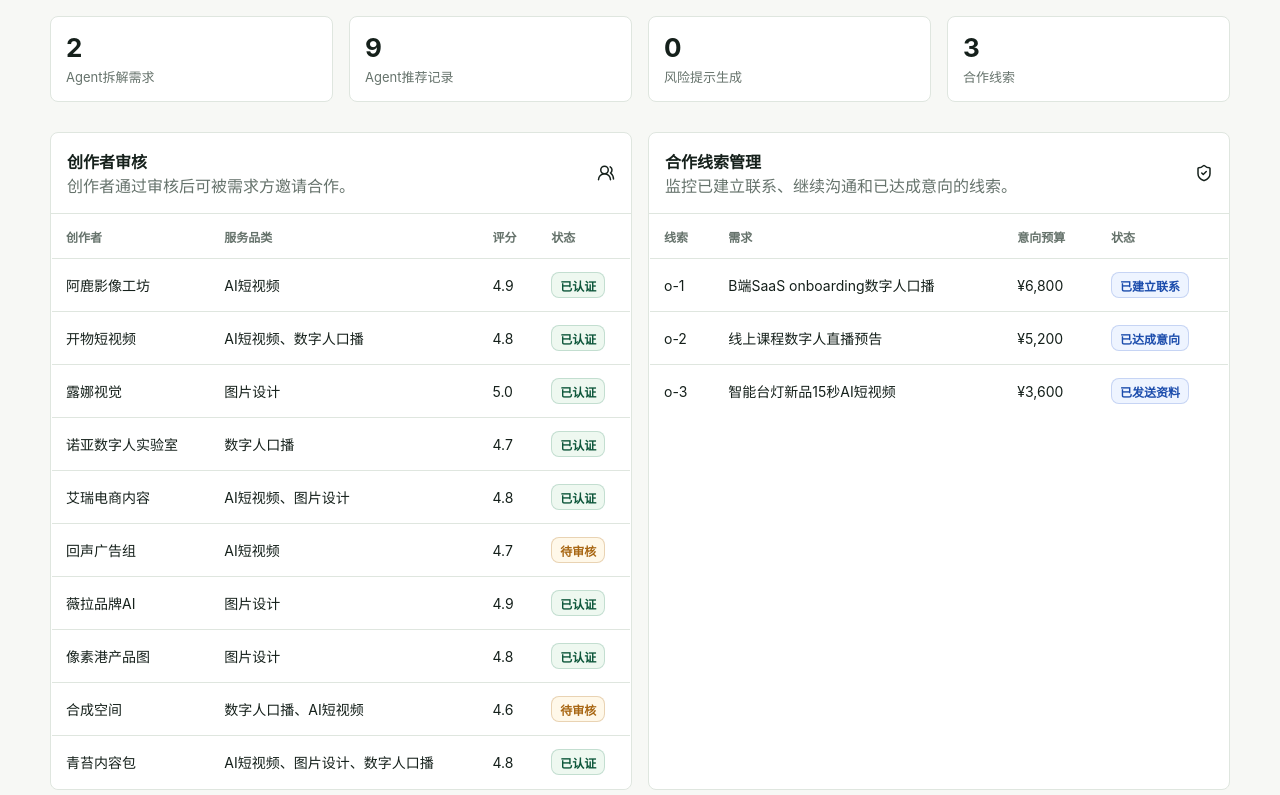
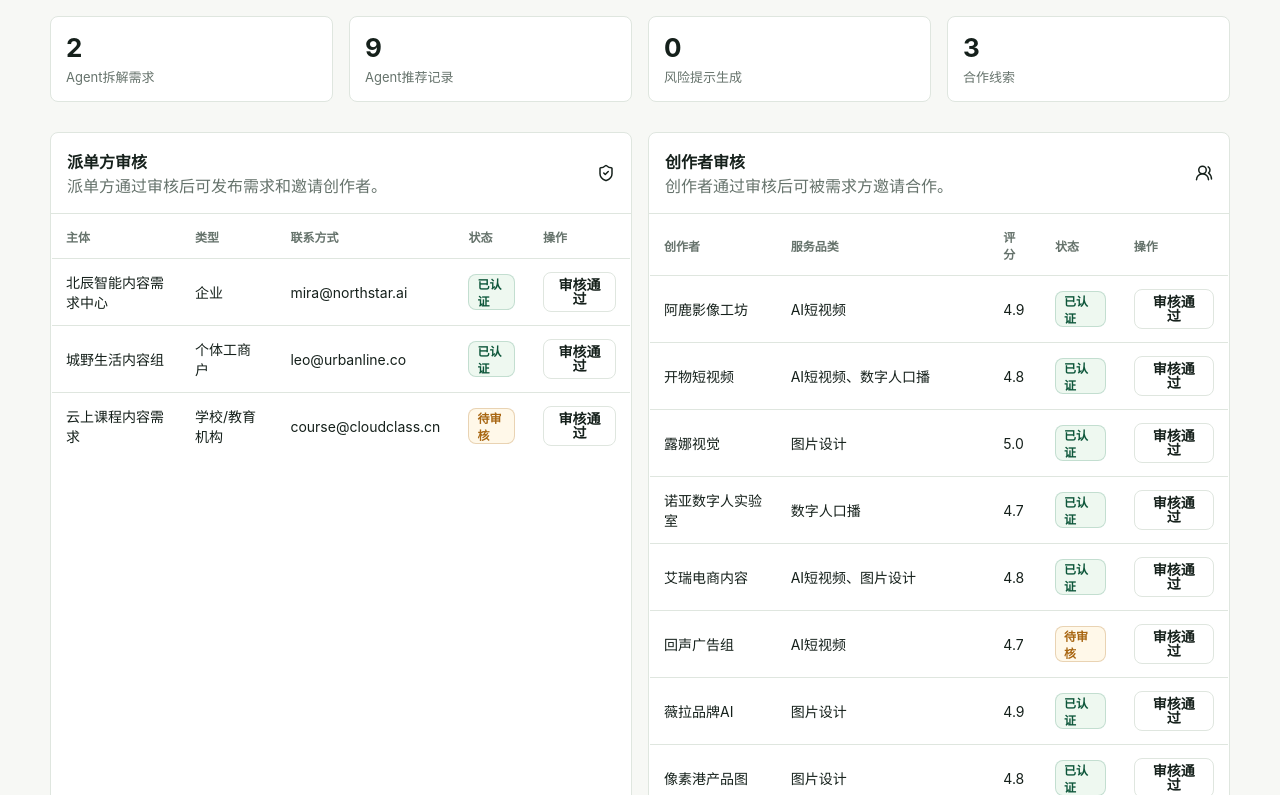
Before and after one commit to chunyang2025-bit/AIGC, a Next.js app: page /admin in a window 1280 px wide. Shown: the part 685-1480 px from the top of the page. Built offline with nearby package versions, Linux system fonts and the light colour scheme; no server answers.

Commit message:
feat: complete role workflow demo

```diff
--- a/app/admin/page.tsx
+++ b/app/admin/page.tsx
@@ -3,9 +3,8 @@
 import { RotateCcw, ShieldCheck, UsersRound } from "lucide-react";
 import { useRouter } from "next/navigation";
 import { activeOrders, monthlyActiveUsers } from "@/lib/analytics";
-import { activityEventLabel, categoryLabel, money, orderStatusLabel, roleLabel, targetTypeLabel } from "@/lib/format";
-import { approveCurrentAccount, resetDemoData, loadMarketplaceData } from "@/lib/store";
-import { setAuthStatus } from "@/lib/auth";
+import { activityEventLabel, categoryLabel, money, orderStatusLabel, roleLabel, targetTypeLabel, verificationTypeLabel } from "@/lib/format";
+import { resetDemoData, loadMarketplaceData, verifySubject } from "@/lib/store";
 
 export default function AdminPage() {
   const router = useRouter();
@@ -34,13 +33,12 @@ export default function AdminPage() {
         <button
           className="btn primary"
           onClick={() => {
-            approveCurrentAccount("buyer");
-            approveCurrentAccount("creator");
-            setAuthStatus("approved");
+            data.buyerProfiles?.filter((profile) => !profile.verified).forEach((profile) => verifySubject("buyer", profile.id));
+            data.creators.filter((creator) => !creator.verified).forEach((creator) => verifySubject("creator", creator.id));
             router.refresh();
           }}
         >
-          <ShieldCheck size={16} /> 演示审核通过
+          <ShieldCheck size={16} /> 全部审核通过
         </button>
       </div>
 
@@ -123,6 +121,52 @@ export default function AdminPage() {
         <section className="card">
           <div className="panelTop">
             <div>
+              <strong>派单方审核</strong>
+              <div className="muted">派单方通过审核后可发布需求和邀请创作者。</div>
+            </div>
+            <ShieldCheck size={18} />
+          </div>
+          <table className="table">
+            <thead>
+              <tr>
+                <th>主体</th>
+                <th>类型</th>
+                <th>联系方式</th>
+                <th>状态</th>
+                <th>操作</th>
+              </tr>
+            </thead>
+            <tbody>
+              {(data.buyerProfiles ?? []).map((profile) => (
+                <tr key={profile.id}>
+                  <td>{profile.displayName ?? profile.companyName}</td>
+                  <td>{verificationTypeLabel(profile.verificationType ?? "other")}</td>
+                  <td>{profile.contactEmail || profile.contactPhone || "-"}</td>
+                  <td>
+                    <span className={profile.verified ? "tag green" : "tag gold"}>{profile.verified ? "已认证" : "待审核"}</span>
+                  </td>
+                  <td>
+                    <button
+                      className="btn"
+                      disabled={profile.verified}
+                      onClick={() => {
+                        verifySubject("buyer", profile.id);
+                        router.refresh();
+                      }}
+                      type="button"
+                    >
+                      审核通过
+                    </button>
+                  </td>
+                </tr>
+              ))}
+            </tbody>
+          </table>
+        </section>
+
+        <section className="card">
+          <div className="panelTop">
+            <div>
               <strong>创作者审核</strong>
               <div className="muted">创作者通过审核后可被需求方邀请合作。</div>
             </div>
@@ -135,6 +179,7 @@ export default function AdminPage() {
                 <th>服务品类</th>
                 <th>评分</th>
                 <th>状态</th>
+                <th>操作</th>
               </tr>
             </thead>
             <tbody>
@@ -146,12 +191,27 @@ export default function AdminPage() {
                   <td>
                     <span className={creator.verified ? "tag green" : "tag gold"}>{creator.verified ? "已认证" : "待审核"}</span>
                   </td>
+                  <td>
+                    <button
+                      className="btn"
+                      disabled={creator.verified}
+                      onClick={() => {
+                        verifySubject("creator", creator.id);
+                        router.refresh();
+                      }}
+                      type="button"
+                    >
+                      审核通过
+                    </button>
+                  </td>
                 </tr>
               ))}
             </tbody>
           </table>
         </section>
+      </div>
 
+      <div className="grid two">
         <section className="card">
           <div className="panelTop">
             <div>
--- a/app/buyer/projects/[id]/page.tsx
+++ b/app/buyer/projects/[id]/page.tsx
@@ -20,6 +20,8 @@ export default function BuyerProjectDetailPage({ params }: { params: { id: strin
 
   const matches = getProjectMatches(data, project.id);
   const leads = data.orders.filter((order) => order.projectId === project.id);
+  const buyerProfile = data.buyerProfiles?.find((profile) => profile.userId === session?.userId);
+  const approved = buyerProfile?.verified ?? isApproved(session);
 
   return (
     <main className="main">
@@ -146,7 +148,7 @@ export default function BuyerProjectDetailPage({ params }: { params: { id: strin
                     risk={match.risk}
                     nextStep={match.nextStep}
                     onInvite={
-                      isApproved(session)
+                      approved
                         ? () => {
                             const order = inviteCreator(project.id, creator.id);
                             if (order) {
@@ -159,7 +161,7 @@ export default function BuyerProjectDetailPage({ params }: { params: { id: strin
                 );
               })}
             </div>
-            {!isApproved(session) ? <div className="notice">当前主体主页正在审核，审核通过后才能邀请创作者。</div> : null}
+            {!approved ? <div className="notice">当前主体主页正在审核，审核通过后才能邀请创作者。</div> : null}
           </section>
         </section>
 
--- a/app/provider/page.tsx
+++ b/app/provider/page.tsx
@@ -9,7 +9,8 @@ import { isApproved, readAuthSession } from "@/lib/auth";
 export default function ProviderPortalPage() {
   const data = loadMarketplaceData();
   const session = readAuthSession();
-  const creator = data.creators.find((item) => item.id === "c-self") ?? data.creators[3];
+  const creator = data.creators.find((item) => item.userId === session?.userId) ?? data.creators[3];
+  const approved = creator?.verified ?? isApproved(session);
   const leads = data.orders.filter((order) => order.creatorId === creator.id);
   const invitations = data.matches
     .filter((match) => match.creatorId === creator.id)
@@ -66,7 +67,7 @@ export default function ProviderPortalPage() {
         </div>
       </section>
 
-      {!isApproved(session) ? (
+      {!approved ? (
         <section className="notice">
           展示页已提交后需等待平台审核。审核通过后才能向派单方发起沟通或正式接单。
         </section>
--- a/lib/store.ts
+++ b/lib/store.ts
@@ -3,6 +3,7 @@
 import { demoData } from "./demo-data";
 import { recommendCreators } from "./matching";
 import { ActivityEvent, BuyerProfile, MarketplaceData, Order, Project, ProjectCategory, ProjectMatch, VerificationType } from "./types";
+import { readAuthSession, saveAuthSession } from "./auth";
 
 const STORAGE_KEY = "linggong-zhichuang-demo-v2";
 const USE_API_KEY = "linggong-zhichuang-use-api";
@@ -143,10 +144,12 @@ export function createProject(input: {
   contactPhone?: string;
   agentBrief?: Project["agentBrief"];
 }) {
+  const session = readAuthSession();
+  const buyerId = session?.role === "buyer" ? session.userId : "u-buyer-1";
   const remote = requestJson<{ project: Project; matches: ProjectMatch[] }>("/api/projects", {
     method: "POST",
     body: JSON.stringify({
-      buyerId: "u-buyer-1",
+      buyerId,
       ...input
     })
   });
@@ -159,7 +162,7 @@ export function createProject(input: {
   const data = loadMarketplaceData();
   const project: Project = {
     id: `p-${Date.now()}`,
-    buyerId: "u-buyer-1",
+    buyerId,
     title: input.title,
     description: input.description,
     category: input.category,
@@ -176,7 +179,7 @@ export function createProject(input: {
   const matches = recommendCreators(project, data.creators, 10);
   const activityEvent: ActivityEvent = {
     id: `a-${Date.now()}`,
-    userId: "u-buyer-1",
+    userId: buyerId,
     role: "buyer",
     eventType: "post_project",
     targetType: "project",
@@ -380,10 +383,11 @@ export function updateOrderStatus(orderId: string, status: Order["status"]) {
 
 export function approveCurrentAccount(role: "buyer" | "creator") {
   const data = loadMarketplaceData();
+  const session = readAuthSession();
   const target =
     role === "buyer"
-      ? data.buyerProfiles?.find((profile) => profile.userId === "u-buyer-1" || profile.id === "bp-self")
-      : data.creators.find((creator) => creator.id === "c-self" || creator.userId === "u-creator-self");
+      ? data.buyerProfiles?.find((profile) => profile.userId === session?.userId || profile.id === "bp-self")
+      : data.creators.find((creator) => creator.userId === session?.userId || creator.id === "c-self");
   const remote = target
     ? requestJson(`/api/admin/verify`, {
         method: "PATCH",
@@ -430,24 +434,26 @@ export function upsertCurrentBuyerProfile(input: {
   businessLicenseFile: string;
   qualificationFiles: string[];
 }) {
+  const session = readAuthSession();
+  const userId = session?.role === "buyer" ? session.userId : "u-buyer-1";
+  const profileId = `bp-${userId}`;
   const remote = requestJson<BuyerProfile>("/api/buyers", {
     method: "POST",
     body: JSON.stringify({
-      id: "bp-self",
-      userId: "u-buyer-1",
+      id: profileId,
+      userId,
       ...input
     })
   });
 
   if (remote) {
+    if (session) saveAuthSession({ ...session, status: "pending_review" });
     syncFromApi();
     return remote;
   }
 
   const data = loadMarketplaceData();
   const now = new Date().toISOString();
-  const userId = "u-buyer-1";
-  const profileId = "bp-self";
   const profile: BuyerProfile = {
     id: profileId,
     userId,
@@ -487,6 +493,7 @@ export function upsertCurrentBuyerProfile(input: {
     activityEvents: [activityEvent, ...data.activityEvents]
   };
   saveMarketplaceData(next);
+  if (session) saveAuthSession({ ...session, status: "pending_review" });
   return profile;
 }
 
@@ -514,25 +521,27 @@ export function upsertCurrentCreatorProfile(input: {
   contactEmail: string;
   contactPhone: string;
 }) {
+  const session = readAuthSession();
+  const userId = session?.role === "creator" ? session.userId : "u-creator-self";
+  const profileId = `c-${userId}`;
   const remote = requestJson<BuyerProfile>("/api/creators", {
     method: "POST",
     body: JSON.stringify({
-      id: "c-self",
-      userId: "u-creator-self",
+      id: profileId,
+      userId,
       verificationType: input.identityType,
       ...input
     })
   });
 
   if (remote) {
+    if (session) saveAuthSession({ ...session, status: "pending_review" });
     syncFromApi();
     return remote;
   }
 
   const data = loadMarketplaceData();
   const now = new Date().toISOString();
-  const userId = "u-creator-self";
-  const profileId = "c-self";
   const profile = {
     id: profileId,
     userId,
@@ -595,7 +604,38 @@ export function upsertCurrentCreatorProfile(input: {
     activityEvents: [activityEvent, ...data.activityEvents]
   };
   saveMarketplaceData(next);
+  if (session) saveAuthSession({ ...session, status: "pending_review" });
   return profile;
+}
+
+export function verifySubject(subjectType: "buyer" | "creator", id: string, verified = true) {
+  const remote = requestJson(`/api/admin/verify`, {
+    method: "PATCH",
+    body: JSON.stringify({ subjectType, id, verified })
+  });
+
+  if (remote) {
+    syncFromApi();
+    const session = readAuthSession();
+    if (session) saveAuthSession({ ...session, status: "approved" });
+    return true;
+  }
+
+  return false;
+}
+
+export function createOrderMessage(orderId: string, input: { senderId: string; body: string; attachmentUrl?: string }) {
+  const remote = requestJson(`/api/orders/${orderId}/messages`, {
+    method: "POST",
+    body: JSON.stringify(input)
+  });
+
+  if (remote) {
+    syncFromApi();
+    return true;
+  }
+
+  return false;
 }
 
 export function getProjectMatches(data: MarketplaceData, projectId: string): ProjectMatch[] {
```
Also changed, not shown: app/buyer/page.tsx (+5 -3 lines), app/creators/page.tsx (+7 -1 lines), app/orders/[id]/page.tsx (+26 -3 lines), app/post-project/page.tsx (+8 -5 lines), app/projects/[id]/page.tsx (+8 -4 lines), lib/auth.ts (+43 -2 lines).
